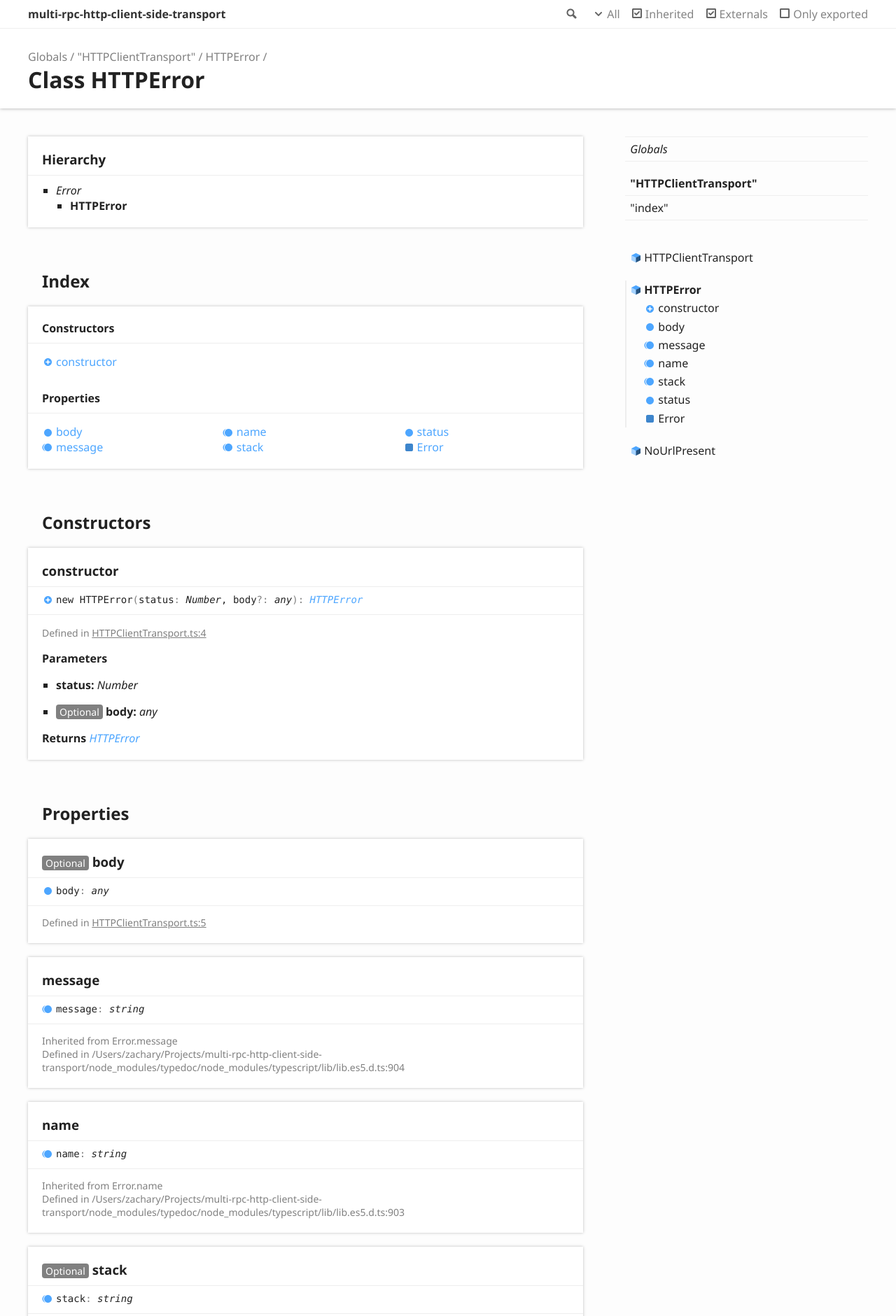
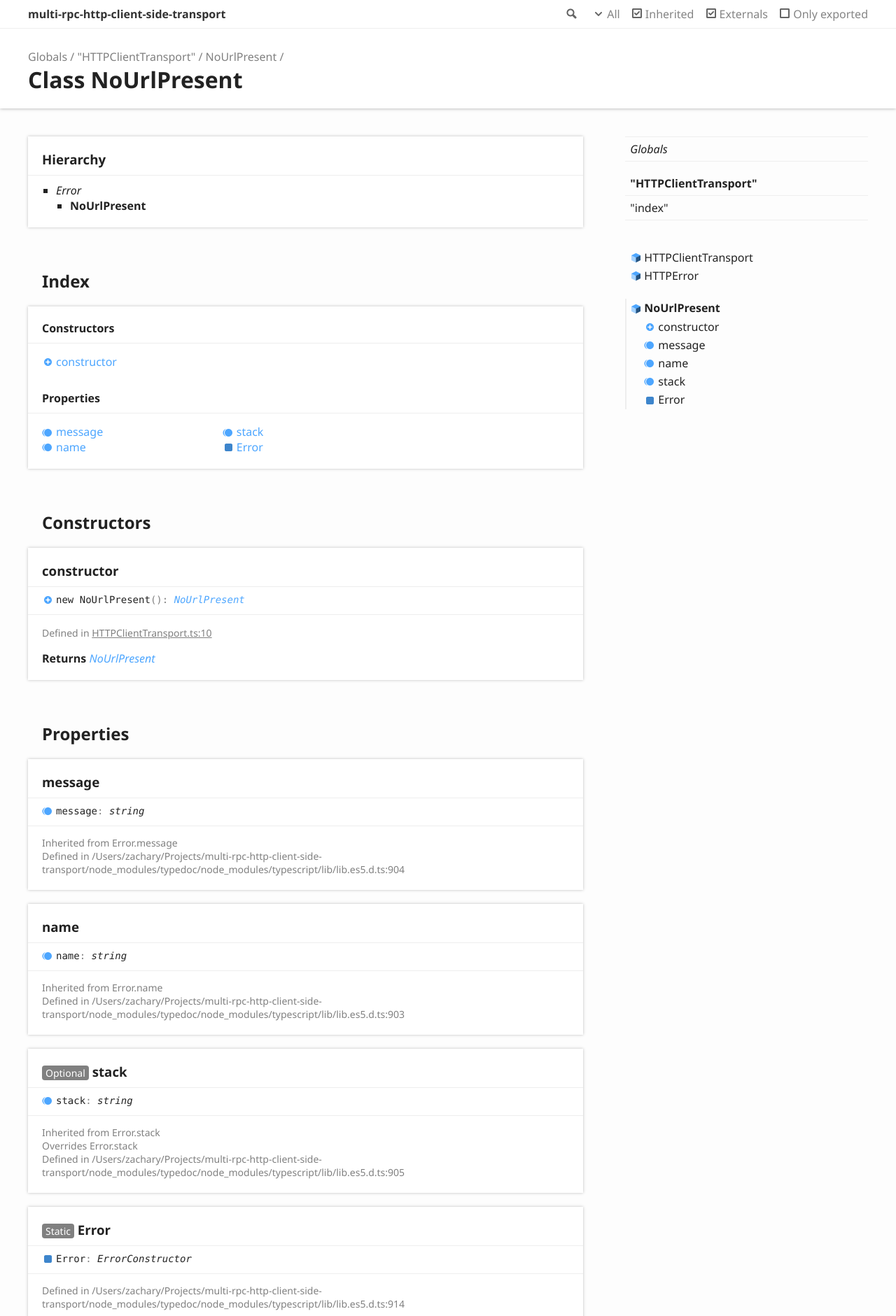
Before and after one commit to znetstar/multi-rpc, a website: page docs/classes/_httpclienttransport_.nourlpresent.html in a window 1280 px wide. Shown: the top 1881 px of the page at 70% size. Drawn offline with Linux system fonts and the light colour scheme.

Commit message:
code cleanup

```diff
--- a/docs/classes/_httpclienttransport_.httperror.html
+++ b/docs/classes/_httpclienttransport_.nourlpresent.html
@@ -3,7 +3,7 @@
 <head>
 	<meta charset="utf-8">
 	<meta http-equiv="X-UA-Compatible" content="IE=edge">
-	<title>HTTPError | multi-rpc-http-client-side-transport</title>
+	<title>NoUrlPresent | multi-rpc-http-client-side-transport</title>
 	<meta name="description" content="">
 	<meta name="viewport" content="width=device-width, initial-scale=1">
 	<link rel="stylesheet" href="../assets/css/main.css">
@@ -59,10 +59,10 @@
 					<a href="../modules/_httpclienttransport_.html">&quot;HTTPClientTransport&quot;</a>
 				</li>
 				<li>
-					<a href="_httpclienttransport_.httperror.html">HTTPError</a>
+					<a href="_httpclienttransport_.nourlpresent.html">NoUrlPresent</a>
 				</li>
 			</ul>
-			<h1>Class HTTPError</h1>
+			<h1>Class NoUrlPresent</h1>
 		</div>
 	</div>
 </header>
@@ -76,7 +76,7 @@
 						<span class="tsd-signature-type">Error</span>
 						<ul class="tsd-hierarchy">
 							<li>
-								<span class="target">HTTPError</span>
+								<span class="target">NoUrlPresent</span>
 							</li>
 						</ul>
 					</li>
@@ -89,18 +89,16 @@
 						<section class="tsd-index-section ">
 							<h3>Constructors</h3>
 							<ul class="tsd-index-list">
-								<li class="tsd-kind-constructor tsd-parent-kind-class"><a href="_httpclienttransport_.httperror.html#constructor" class="tsd-kind-icon">constructor</a></li>
+								<li class="tsd-kind-constructor tsd-parent-kind-class"><a href="_httpclienttransport_.nourlpresent.html#constructor" class="tsd-kind-icon">constructor</a></li>
 							</ul>
 						</section>
 						<section class="tsd-index-section ">
 							<h3>Properties</h3>
 							<ul class="tsd-index-list">
-								<li class="tsd-kind-property tsd-parent-kind-class"><a href="_httpclienttransport_.httperror.html#body" class="tsd-kind-icon">body</a></li>
-								<li class="tsd-kind-property tsd-parent-kind-class tsd-is-inherited"><a href="_httpclienttransport_.httperror.html#message" class="tsd-kind-icon">message</a></li>
-								<li class="tsd-kind-property tsd-parent-kind-class tsd-is-inherited"><a href="_httpclienttransport_.httperror.html#name" class="tsd-kind-icon">name</a></li>
-								<li class="tsd-kind-property tsd-parent-kind-class tsd-is-overwrite tsd-is-inherited"><a href="_httpclienttransport_.httperror.html#stack" class="tsd-kind-icon">stack</a></li>
-								<li class="tsd-kind-property tsd-parent-kind-class"><a href="_httpclienttransport_.httperror.html#status" class="tsd-kind-icon">status</a></li>
-								<li class="tsd-kind-property tsd-parent-kind-class tsd-is-static"><a href="_httpclienttransport_.httperror.html#error" class="tsd-kind-icon">Error</a></li>
+								<li class="tsd-kind-property tsd-parent-kind-class tsd-is-inherited"><a href="_httpclienttransport_.nourlpresent.html#message" class="tsd-kind-icon">message</a></li>
+								<li class="tsd-kind-property tsd-parent-kind-class tsd-is-inherited"><a href="_httpclienttransport_.nourlpresent.html#name" class="tsd-kind-icon">name</a></li>
+								<li class="tsd-kind-property tsd-parent-kind-class tsd-is-overwrite tsd-is-inherited"><a href="_httpclienttransport_.nourlpresent.html#stack" class="tsd-kind-icon">stack</a></li>
+								<li class="tsd-kind-property tsd-parent-kind-class tsd-is-static"><a href="_httpclienttransport_.nourlpresent.html#error" class="tsd-kind-icon">Error</a></li>
 							</ul>
 						</section>
 					</div>
@@ -112,41 +110,22 @@
 					<a name="constructor" class="tsd-anchor"></a>
 					<h3>constructor</h3>
 					<ul class="tsd-signatures tsd-kind-constructor tsd-parent-kind-class">
-						<li class="tsd-signature tsd-kind-icon">new HTTPError<span class="tsd-signature-symbol">(</span>status<span class="tsd-signature-symbol">: </span><span class="tsd-signature-type">Number</span>, body<span class="tsd-signature-symbol">?: </span><span class="tsd-signature-type">any</span><span class="tsd-signature-symbol">)</span><span class="tsd-signature-symbol">: </span><a href="_httpclienttransport_.httperror.html" class="tsd-signature-type">HTTPError</a></li>
+						<li class="tsd-signature tsd-kind-icon">new <wbr>NoUrl<wbr>Present<span class="tsd-signature-symbol">(</span><span class="tsd-signature-symbol">)</span><span class="tsd-signature-symbol">: </span><a href="_httpclienttransport_.nourlpresent.html" class="tsd-signature-type">NoUrlPresent</a></li>
 					</ul>
 					<ul class="tsd-descriptions">
 						<li class="tsd-description">
 							<aside class="tsd-sources">
 								<ul>
-									<li>Defined in <a href="https://github.com/znetstar/multi-rpc-http-client-side-transport/blob/c34ce30/src/HTTPClientTransport.ts#L4">HTTPClientTransport.ts:4</a></li>
+									<li>Defined in <a href="https://github.com/znetstar/multi-rpc-http-client-side-transport/blob/6ebb018/src/HTTPClientTransport.ts#L10">HTTPClientTransport.ts:10</a></li>
 								</ul>
 							</aside>
-							<h4 class="tsd-parameters-title">Parameters</h4>
-							<ul class="tsd-parameters">
-								<li>
-									<h5>status: <span class="tsd-signature-type">Number</span></h5>
-								</li>
-								<li>
-									<h5><span class="tsd-flag ts-flagOptional">Optional</span> body: <span class="tsd-signature-type">any</span></h5>
-								</li>
-							</ul>
-							<h4 class="tsd-returns-title">Returns <a href="_httpclienttransport_.httperror.html" class="tsd-signature-type">HTTPError</a></h4>
+							<h4 class="tsd-returns-title">Returns <a href="_httpclienttransport_.nourlpresent.html" class="tsd-signature-type">NoUrlPresent</a></h4>
 						</li>
 					</ul>
 				</section>
 			</section>
 			<section class="tsd-panel-group tsd-member-group ">
 				<h2>Properties</h2>
-				<section class="tsd-panel tsd-member tsd-kind-property tsd-parent-kind-class">
-					<a name="body" class="tsd-anchor"></a>
-					<h3><span class="tsd-flag ts-flagOptional">Optional</span> body</h3>
-					<div class="tsd-signature tsd-kind-icon">body<span class="tsd-signature-symbol">:</span> <span class="tsd-signature-type">any</span></div>
-					<aside class="tsd-sources">
-						<ul>
-							<li>Defined in <a href="https://github.com/znetstar/multi-rpc-http-client-side-transport/blob/c34ce30/src/HTTPClientTransport.ts#L5">HTTPClientTransport.ts:5</a></li>
-						</ul>
-					</aside>
-				</section>
 				<section class="tsd-panel tsd-member tsd-kind-property tsd-parent-kind-class tsd-is-inherited">
 					<a name="message" class="tsd-anchor"></a>
 					<h3>message</h3>
@@ -181,16 +160,6 @@
 						</ul>
 					</aside>
 				</section>
-				<section class="tsd-panel tsd-member tsd-kind-property tsd-parent-kind-class">
-					<a name="status" class="tsd-anchor"></a>
-					<h3>status</h3>
-					<div class="tsd-signature tsd-kind-icon">status<span class="tsd-signature-symbol">:</span> <span class="tsd-signature-type">Number</span></div>
-					<aside class="tsd-sources">
-						<ul>
-							<li>Defined in <a href="https://github.com/znetstar/multi-rpc-http-client-side-transport/blob/c34ce30/src/HTTPClientTransport.ts#L5">HTTPClientTransport.ts:5</a></li>
-						</ul>
-					</aside>
-				</section>
 				<section class="tsd-panel tsd-member tsd-kind-property tsd-parent-kind-class tsd-is-static">
 					<a name="error" class="tsd-anchor"></a>
 					<h3><span class="tsd-flag ts-flagStatic">Static</span> Error</h3>
@@ -222,39 +191,33 @@
 					<li class=" tsd-kind-class tsd-parent-kind-external-module">
 						<a href="_httpclienttransport_.httpclienttransport.html" class="tsd-kind-icon">HTTPClient<wbr>Transport</a>
 					</li>
+					<li class=" tsd-kind-class tsd-parent-kind-external-module">
+						<a href="_httpclienttransport_.httperror.html" class="tsd-kind-icon">HTTPError</a>
+					</li>
 				</ul>
 				<ul class="current">
 					<li class="current tsd-kind-class tsd-parent-kind-external-module">
-						<a href="_httpclienttransport_.httperror.html" class="tsd-kind-icon">HTTPError</a>
+						<a href="_httpclienttransport_.nourlpresent.html" class="tsd-kind-icon">No<wbr>Url<wbr>Present</a>
 						<ul>
 							<li class=" tsd-kind-constructor tsd-parent-kind-class">
-								<a href="_httpclienttransport_.httperror.html#constructor" class="tsd-kind-icon">constructor</a>
-							</li>
-							<li class=" tsd-kind-property tsd-parent-kind-class">
-								<a href="_httpclienttransport_.httperror.html#body" class="tsd-kind-icon">body</a>
+								<a href="_httpclienttransport_.nourlpresent.html#constructor" class="tsd-kind-icon">constructor</a>
 							</li>
 							<li class=" tsd-kind-property tsd-parent-kind-class tsd-is-inherited">
-								<a href="_httpclienttransport_.httperror.html#message" class="tsd-kind-icon">message</a>
+								<a href="_httpclienttransport_.nourlpresent.html#message" class="tsd-kind-icon">message</a>
 							</li>
 							<li class=" tsd-kind-property tsd-parent-kind-class tsd-is-inherited">
-								<a href="_httpclienttransport_.httperror.html#name" class="tsd-kind-icon">name</a>
+								<a href="_httpclienttransport_.nourlpresent.html#name" class="tsd-kind-icon">name</a>
 							</li>
 							<li class=" tsd-kind-property tsd-parent-kind-class tsd-is-overwrite tsd-is-inherited">
-								<a href="_httpclienttransport_.httperror.html#stack" class="tsd-kind-icon">stack</a>
-							</li>
-							<li class=" tsd-kind-property tsd-parent-kind-class">
-								<a href="_httpclienttransport_.httperror.html#status" class="tsd-kind-icon">status</a>
+								<a href="_httpclienttransport_.nourlpresent.html#stack" class="tsd-kind-icon">stack</a>
 							</li>
 							<li class=" tsd-kind-property tsd-parent-kind-class tsd-is-static">
-								<a href="_httpclienttransport_.httperror.html#error" class="tsd-kind-icon">Error</a>
+								<a href="_httpclienttransport_.nourlpresent.html#error" class="tsd-kind-icon">Error</a>
 							</li>
 						</ul>
 					</li>
 				</ul>
 				<ul class="after-current">
-					<li class=" tsd-kind-class tsd-parent-kind-external-module">
-						<a href="_httpclienttransport_.nourlpresent.html" class="tsd-kind-icon">No<wbr>Url<wbr>Present</a>
-					</li>
 				</ul>
 			</nav>
 		</div>
--- a/package.json
+++ b/package.json
@@ -32,8 +32,6 @@
     "grunt-ts": "^6.0.0-beta.21",
     "grunt-typedoc": "^0.2.4",
     "mocha": "^5.2.0",
-    "request": "^2.88.0",
-    "request-promise-native": "^1.0.5",
     "shelljs": "^0.8.2",
     "typedoc": "^0.12.0",
     "typescript": "^3.0.3"
```
Also changed, not shown: docs/classes/_httpclienttransport_.httpclienttransport.html (+4 -41 lines), src/HTTPClientTransport.ts (+0 -10 lines), test/HTTPClientTransport.js (+0 -1 lines), test/index.js (+1 -1 lines), docs/assets/js/search.js.
